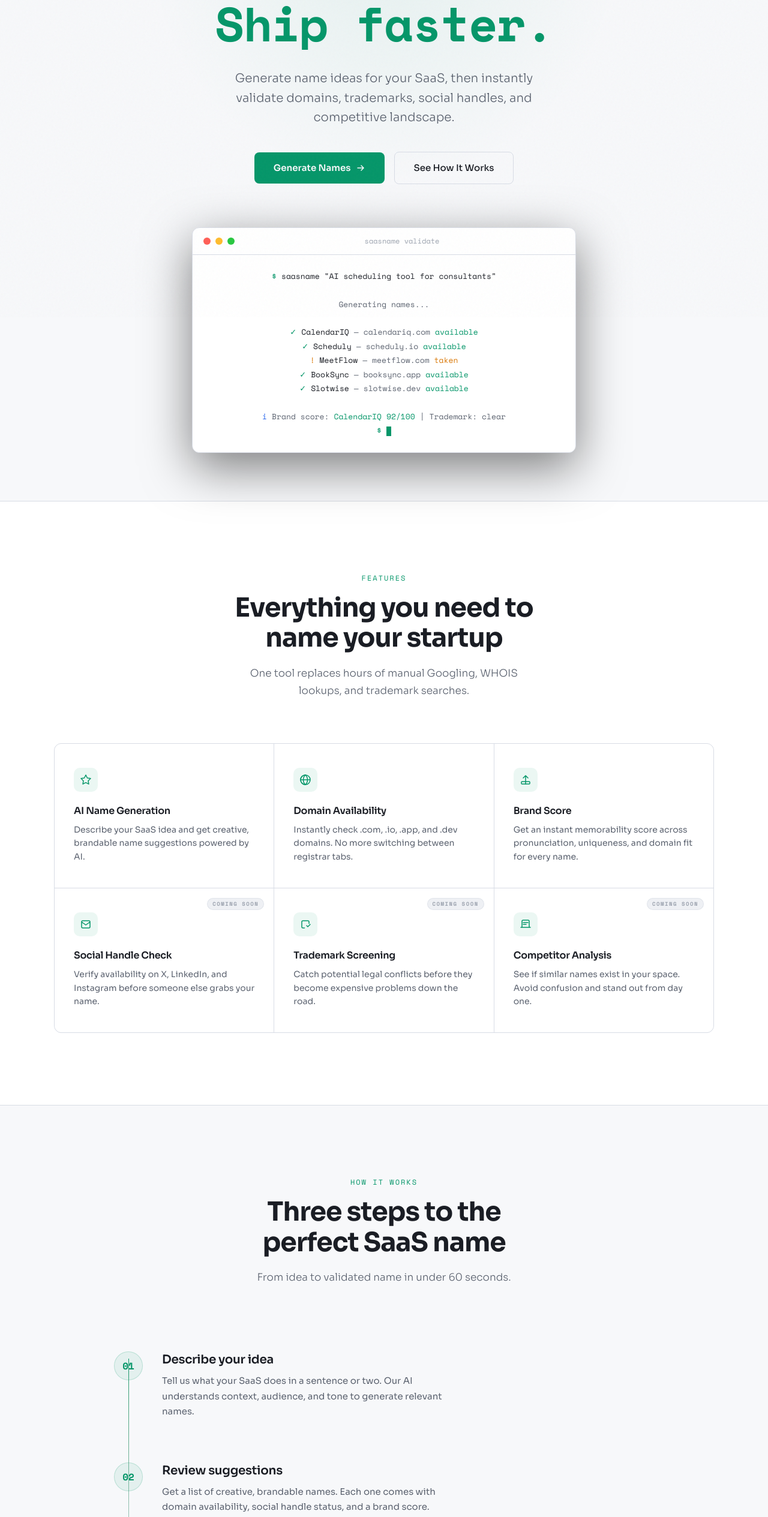
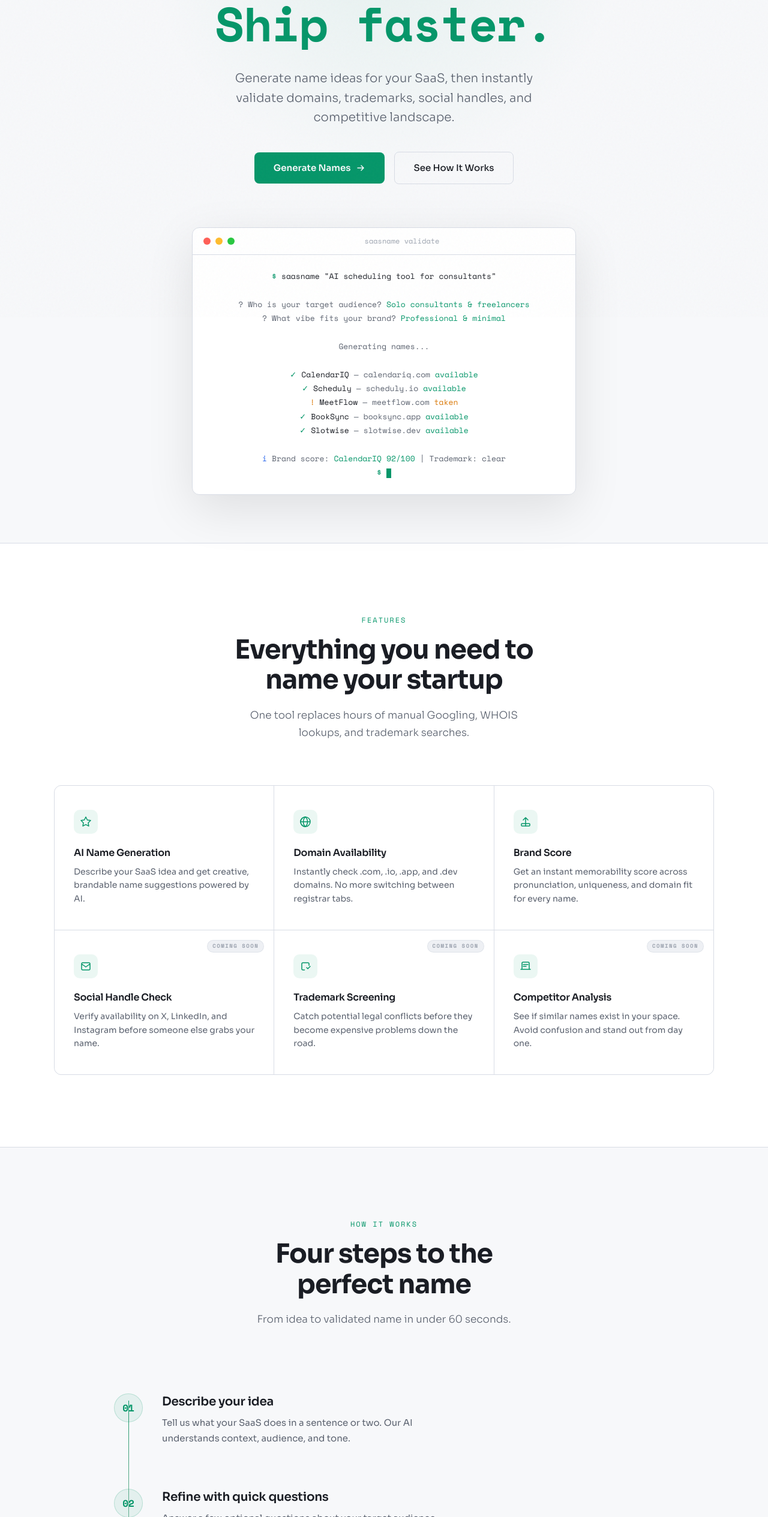
Before and after one commit to babumoltbot/saasname, a Next.js app: page / in a window 1280 px wide. Shown: the part 271-2800 px from the top of the page at 60% size. Built offline with nearby package versions, Linux system fonts and the light colour scheme.

Commit message:
Update landing page to reflect clarification questions flow
Add step 2 "Refine with quick questions" to How It Works section
(now 4 steps). Add sample Q&A lines to terminal demo showing
audience and vibe questions before name generation.

Co-Authored-By: Claude Opus 4.6 <noreply@anthropic.com>

```diff
--- a/src/components/landing/HowItWorks.tsx
+++ b/src/components/landing/HowItWorks.tsx
@@ -6,17 +6,22 @@ const steps = [
   {
     num: "01",
     title: "Describe your idea",
-    desc: "Tell us what your SaaS does in a sentence or two. Our AI understands context, audience, and tone to generate relevant names.",
+    desc: "Tell us what your SaaS does in a sentence or two. Our AI understands context, audience, and tone.",
   },
   {
     num: "02",
+    title: "Refine with quick questions",
+    desc: "Answer a few optional questions about your target audience, vibe, and preferences so the AI generates names that truly fit.",
+  },
+  {
+    num: "03",
     title: "Review suggestions",
     desc: "Get a list of creative, brandable names. Each one comes with domain availability, social handle status, and a brand score.",
   },
   {
-    num: "03",
+    num: "04",
     title: "Validate and ship",
-    desc: "Run a full validation — trademark screening, competitor check, and memorability analysis. Export a PDF report and lock in your name.",
+    desc: "Run a full validation — trademark screening, competitor check, and memorability analysis. Lock in your name.",
   },
 ];
 
@@ -31,9 +36,9 @@ export default function HowItWorks() {
             How It Works
           </p>
           <h2 className="text-[clamp(28px,4vw,44px)] font-bold tracking-[-1px] leading-[1.15] mb-5">
-            Three steps to the
+            Four steps to the
             <br />
-            perfect SaaS name
+            perfect name
           </h2>
           <p className="text-[17px] font-light text-text-secondary max-w-[520px] leading-[1.7] mx-auto max-[768px]:text-[15px]">
             From idea to validated name in under 60 seconds.
--- a/src/components/landing/TerminalDemo.tsx
+++ b/src/components/landing/TerminalDemo.tsx
@@ -1,7 +1,7 @@
 export default function TerminalDemo() {
   return (
     <div className="mt-[72px] w-full max-w-[640px] animate-fade-up animate-fade-up-5 max-[768px]:mt-12 max-[768px]:max-w-full max-[480px]:mt-9">
-      <div className="bg-surface border border-border rounded-xl overflow-hidden shadow-[0_24px_80px_rgba(0,0,0,0.5)]">
+      <div className="bg-surface border border-border rounded-xl overflow-hidden shadow-[0_24px_80px_rgba(0,0,0,0.1)]">
         <div className="flex items-center gap-2 px-[18px] py-3.5 border-b border-border max-[480px]:px-3.5 max-[480px]:py-2.5">
           <span className="w-3 h-3 rounded-full bg-[#ff5f57] max-[480px]:w-2.5 max-[480px]:h-2.5" />
           <span className="w-3 h-3 rounded-full bg-[#febc2e] max-[480px]:w-2.5 max-[480px]:h-2.5" />
@@ -16,6 +16,15 @@ export default function TerminalDemo() {
             <span className="text-text-primary">
               saasname &quot;AI scheduling tool for consultants&quot;
             </span>
+          </div>
+          <br />
+          <div>
+            <span className="text-text-secondary">? Who is your target audience?</span>{" "}
+            <span className="text-accent">Solo consultants & freelancers</span>
+          </div>
+          <div>
+            <span className="text-text-secondary">? What vibe fits your brand?</span>{" "}
+            <span className="text-accent">Professional & minimal</span>
           </div>
           <br />
           <div>
```
